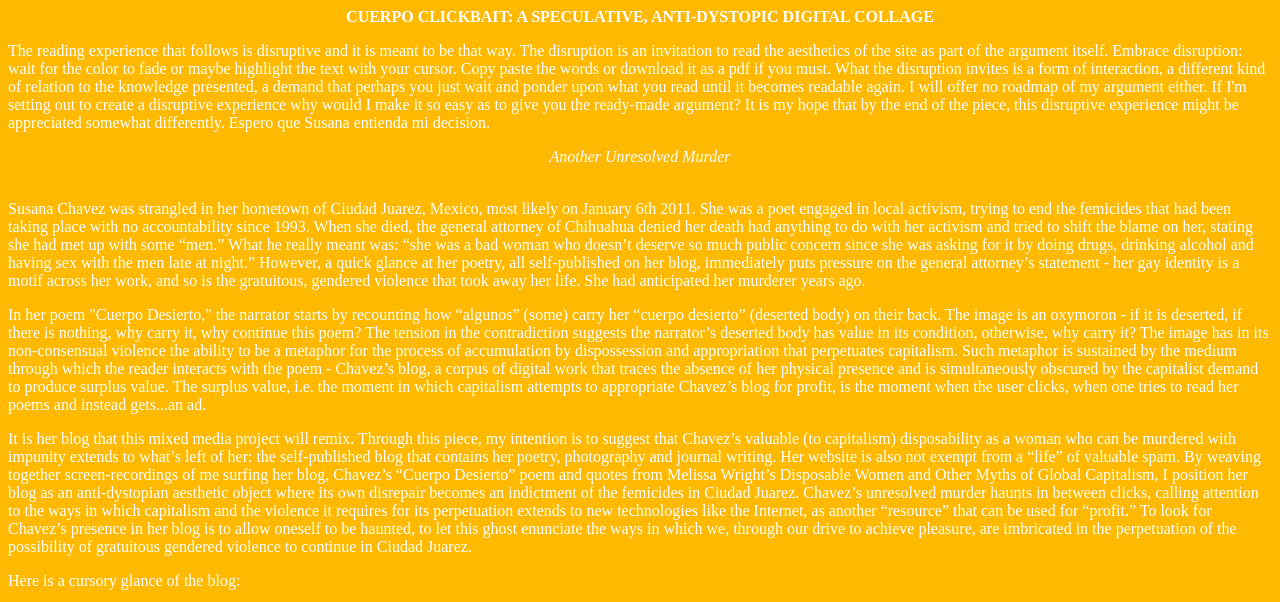
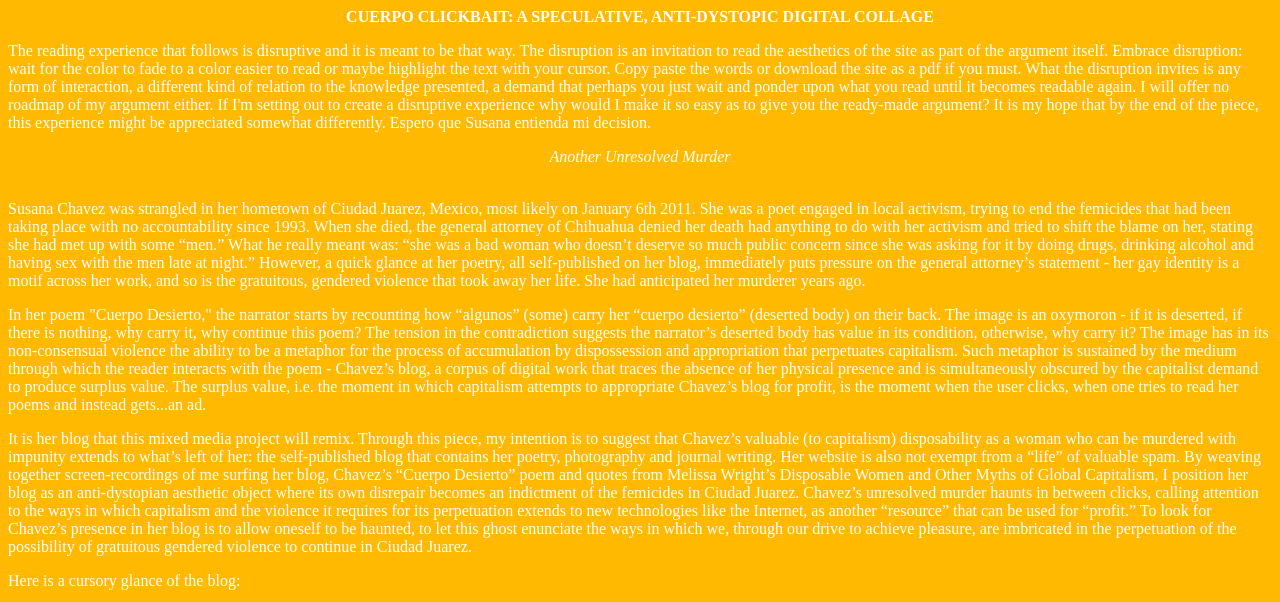
Before and after one commit to josdchavez/josdchavez.github.io, a Jekyll site: the page built from cuerpoclickbait/index.html, in a window 1280 px wide and 900 px high, cut to the strip 0-602 px from the top of the window. Built offline with Jekyll 4.4.1, drawn with Linux system fonts in a browser that asks for light colours.

Commit message:
Update index.html

```diff
--- a/cuerpoclickbait/index.html
+++ b/cuerpoclickbait/index.html
@@ -4,7 +4,7 @@
 ---
 <div style="text-align: center"><b>CUERPO CLICKBAIT: A SPECULATIVE, ANTI-DYSTOPIC DIGITAL COLLAGE </b></div>
 <p></p>
-<p>The reading experience that follows is disruptive and it is meant to be that way. The disruption is an invitation to read the aesthetics of the site as part of the argument itself. Embrace disruption: wait for the color to fade or maybe highlight the text with your cursor. Copy paste the words or download it as a pdf if you must. What the disruption invites is a form of interaction, a different kind of relation to the knowledge presented, a demand that perhaps you just wait and ponder upon what you read until it becomes readable again. I will offer no roadmap of my argument either. If I'm setting out to create a disruptive experience why would I make it so easy as to give you the ready-made argument? It is my hope that by the end of the piece, this disruptive experience might be appreciated somewhat differently. Espero que Susana entienda mi decision. </p>
+<p>The reading experience that follows is disruptive and it is meant to be that way. The disruption is an invitation to read the aesthetics of the site as part of the argument itself. Embrace disruption: wait for the color to fade to a color easier to read or maybe highlight the text with your cursor. Copy paste the words or download the site as a pdf if you must. What the disruption invites is any form of interaction, a different kind of relation to the knowledge presented, a demand that perhaps you just wait and ponder upon what you read until it becomes readable again. I will offer no roadmap of my argument either. If I'm setting out to create a disruptive experience why would I make it so easy as to give you the ready-made argument? It is my hope that by the end of the piece, this experience might be appreciated somewhat differently. Espero que Susana entienda mi decision. </p>
 
 <div style="text-align: center"><i>Another Unresolved Murder</i></div>
 <br>
```
